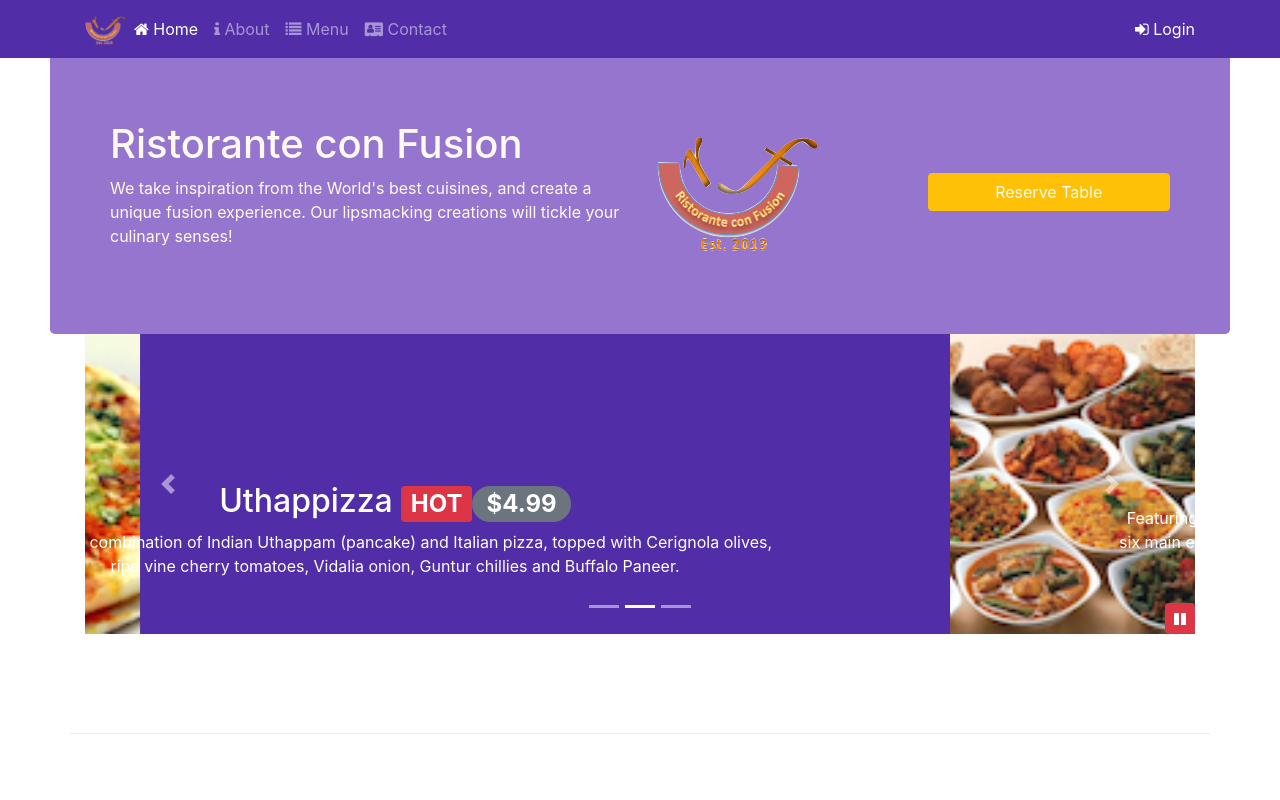
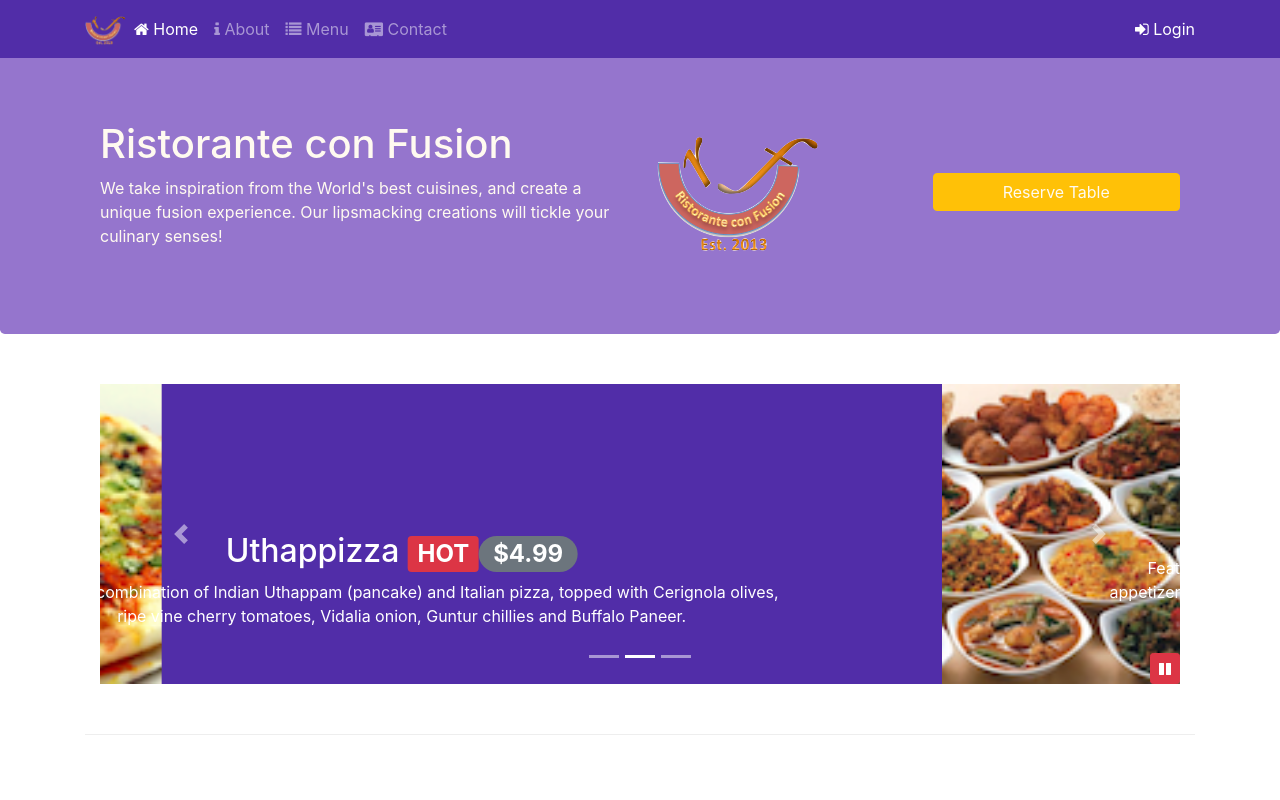
Before and after one commit to ErikuTamu/coursera-bootstrap4-conFusion, a website: page index.html in a window 1280 px wide. Shown: the top 800 px of the page. Drawn offline with nearby package versions, Linux system fonts and the light colour scheme.

Commit message:
Wk 4 - Trying a Less Compiler

```diff
--- /dev/null
+++ b/CSS/styles-old.css
@@ -0,0 +1,67 @@
+.row-header {
+	margin: 0px auto;
+	padding: 0px auto:
+}
+
+.row-content {
+	margin: 0px auto:
+	padding: 50px 0px 50px 0px;
+	border-bottom:  1px ridge;
+	min-height: 400px;
+}
+
+.footer {
+	background-color:  #D1C4E9;
+	margin: 0px auto;
+	padding: 20px 0px;
+}
+
+.jumbotron {
+	padding: 70px 30px 70px 30px;
+	margin: 0px auto;
+	background: #9575CD;
+	color: floralwhite;
+}
+
+.address {
+	font-size: 80%;
+	margin: 0px;
+	color: #0f0f0f;
+}
+
+body {
+	padding: 50px
+}
+
+.navbar-dark{
+	background-color: #512DA8;
+}
+
+.tab-content {
+	border-left: 1px solid #ddd;
+	border-right: 1px solid #ddd;
+	border-bottom: 1px solid #ddd;
+	padding: 10px;
+
+}
+
+.carousel {
+	background: #512DA8;
+}
+
+.carousel-item {
+	height: 300px;
+}
+
+.carousel-item img {
+	position:  absolute;
+	top: 0;
+	left: 0;
+	min-height: 300px;
+}
+
+#carouselButton {
+	right: 0px;
+	position: absolute;
+	bottom: 0px;
+}
--- /dev/null
+++ b/CSS/styles.less
@@ -0,0 +1,75 @@
+@lt-gray: #ddd;
+@background-dark: #512DA8;
+@background-light: #9575CD;
+@background-pale: #D1C4E9;
+
+// Height Variables
+@carousel-item-height: 300px;
+
+.zero-margin (@pad-up-dn: 0px, @pad-left-right: 0px) {
+	 margin:0px auto;
+	 padding: @pad-up-dn @pad-left-right;
+}
+
+.row-header{
+    .zero-margin();
+}
+
+.row-content {
+    .zero-margin(50px,0px);
+    border-bottom: 1px ridge;
+    min-height:400px;
+}
+
+.footer{
+    background-color: @background-pale;
+    .zero-margin(20px, 0px);
+}
+
+.jumbotron {
+    .zero-margin(70px,30px);
+    background: @background-light ;
+    color:floralwhite;
+}
+
+address{
+    font-size:80%;
+    margin:0px;
+    color:#0f0f0f;
+}
+
+body{
+    padding:50px 0px 0px 0px;
+    z-index:0;
+}
+
+.navbar-dark {
+     background-color: @background-dark;
+}
+
+.tab-content {
+    border-left: 1px solid @lt-gray;
+    border-right: 1px solid @lt-gray;
+    border-bottom: 1px solid @lt-gray;
+    padding: 10px;
+}
+
+.carousel {
+    background:@background-dark;
+
+    .carousel-item {
+        height: @carousel-item-height;
+        img {
+            position: absolute;
+            top: 0;
+            left: 0;
+            min-height: 300px;
+        }
+    }
+}
+
+#carouselButton {
+    right:0px;
+    position: absolute;
+    bottom: 0px;
+}
```
Also changed, not shown: CSS/styles.css.
